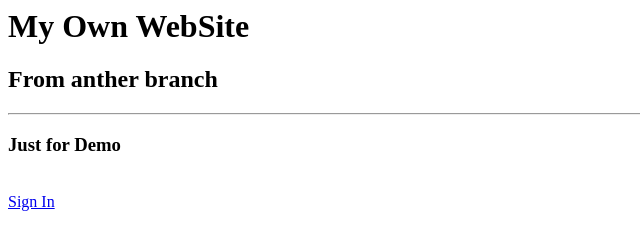
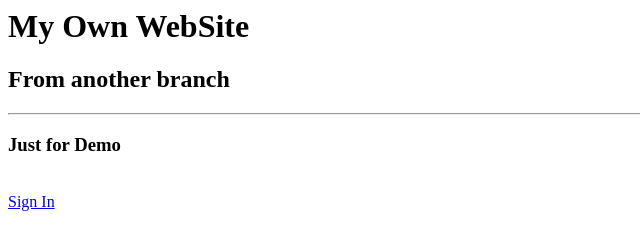
Before and after one commit to pankaj-anadure/mydemoproject, a plain HTML site: page index.html in a window 1280 px wide. Shown: the full height of the page, 0-640 px from the left. Drawn offline with Linux system fonts and the light colour scheme.

Commit message:
Update index.html

```diff
--- a/index.html
+++ b/index.html
@@ -4,7 +4,7 @@
   </head>
   <body>
     <h1>My Own WebSite</h1>
-    <h2>From anther branch</h2>
+    <h2>From another branch</h2>
     <hr>
     <h3>Just for Demo</h3>
     <br>
```
